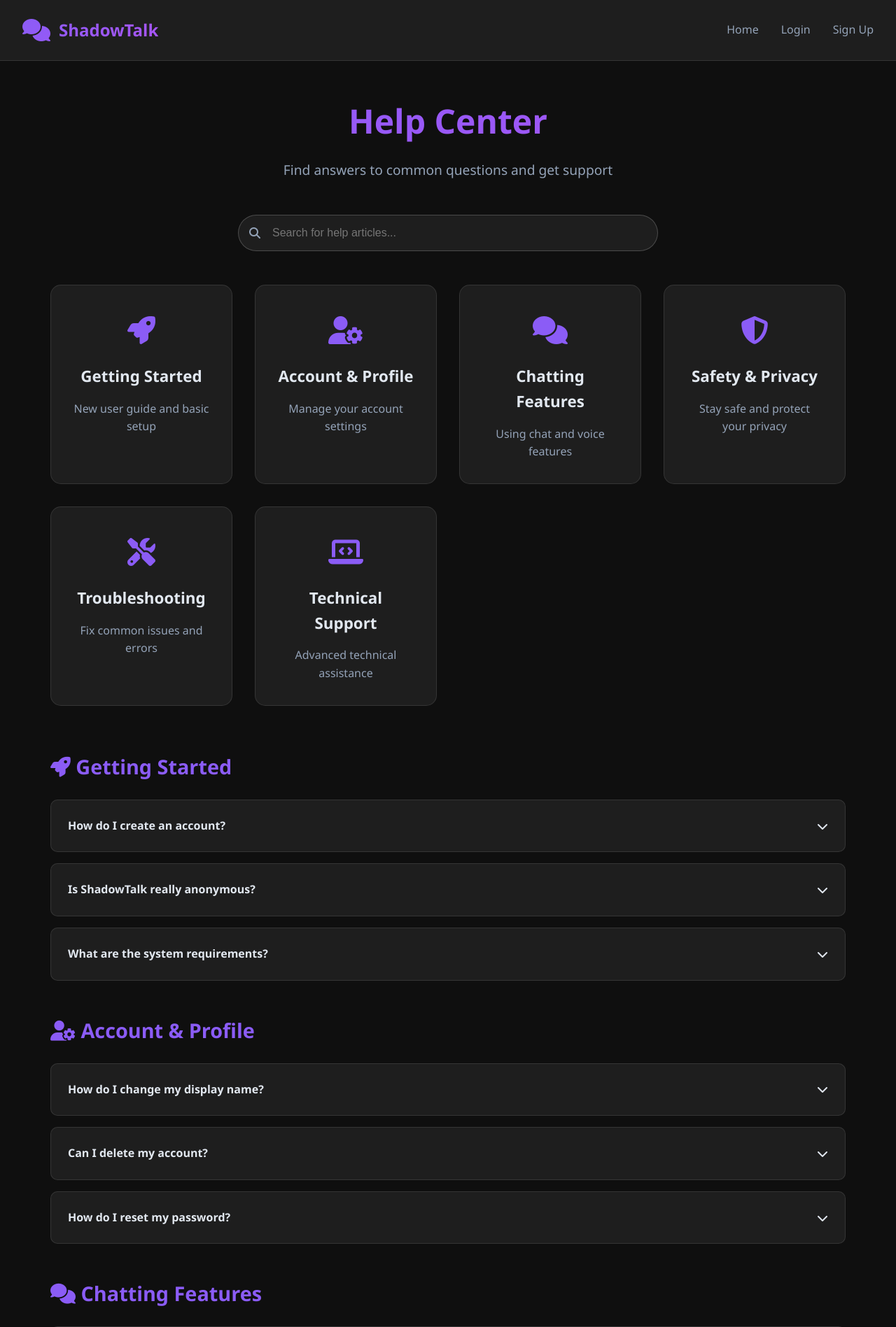
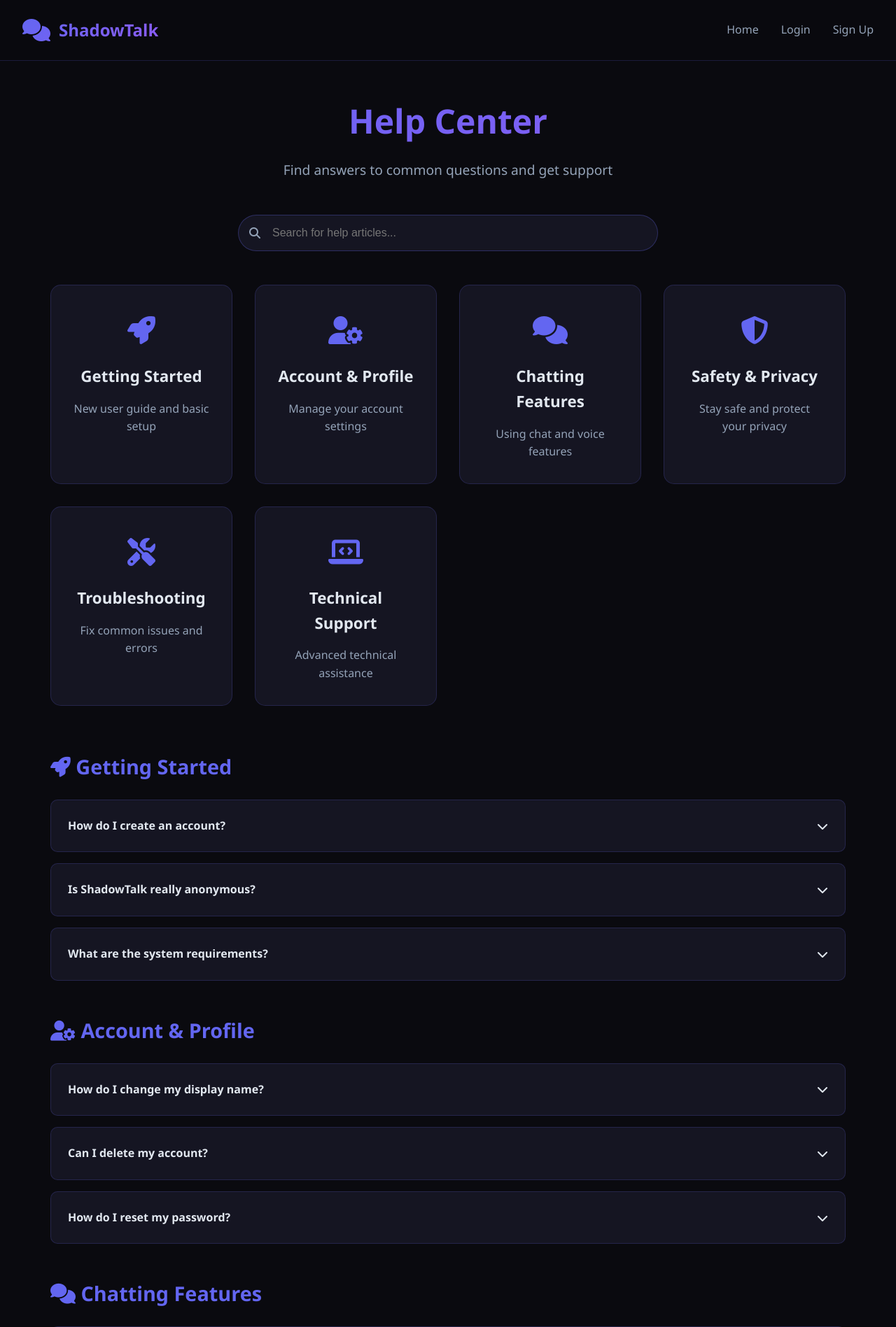
Before and after one commit to Burhan-012345/ShadowTalk, a Flask app: page /help-center in a window 1280 px wide. Shown: the top 1897 px of the page at 70% size. Run offline with Flask 3, Linux system fonts and the light colour scheme; parts of the project's set-up code (start-up, migrations or seed data) failed here and were passed over.

Commit message:
Update help_center.html

```diff
--- a/templates/service/help_center.html
+++ b/templates/service/help_center.html
@@ -16,15 +16,15 @@
       }
 
       :root {
-        --primary: #8b5cf6;
-        --primary-dark: #7c3aed;
-        --secondary: #1a1a1a;
-        --accent: #10b981;
+        --primary: #6366f1;
+        --primary-dark: #4f46e5;
+        --secondary: #0a0a0a;
+        --accent: #06d6a0;
         --text: #e2e8f0;
         --text-secondary: #94a3b8;
-        --background: #0f0f0f;
-        --card-bg: #1e1e1e;
-        --gradient: linear-gradient(135deg, #8b5cf6 0%, #a855f7 100%);
+        --background: #0a0a0f;
+        --card-bg: #151522;
+        --gradient: linear-gradient(135deg, #6366f1 0%, #8b5cf6 100%);
       }
 
       body {
@@ -39,8 +39,9 @@
         display: flex;
         justify-content: space-between;
         align-items: center;
-        background: var(--card-bg);
-        border-bottom: 1px solid rgba(255, 255, 255, 0.1);
+        background: rgba(10, 10, 15, 0.95);
+        border-bottom: 1px solid rgba(99, 102, 241, 0.2);
+        backdrop-filter: blur(10px);
       }
 
       .logo {
@@ -110,10 +111,16 @@
         width: 100%;
         padding: 1rem 1rem 1rem 3rem;
         background: var(--card-bg);
-        border: 1px solid rgba(255, 255, 255, 0.2);
+        border: 1px solid rgba(99, 102, 241, 0.3);
         border-radius: 50px;
         color: var(--text);
         font-size: 1rem;
+        transition: border-color 0.3s ease;
+      }
+
+      .search-box input:focus {
+        border-color: var(--primary);
+        outline: none;
       }
 
       .search-box i {
@@ -136,13 +143,15 @@
         padding: 2rem;
         border-radius: 15px;
         text-align: center;
-        border: 1px solid rgba(255, 255, 255, 0.1);
-        transition: transform 0.3s ease;
+        border: 1px solid rgba(99, 102, 241, 0.2);
+        transition: all 0.3s ease;
         cursor: pointer;
       }
 
       .category-card:hover {
         transform: translateY(-5px);
+        border-color: var(--primary);
+        box-shadow: 0 10px 30px rgba(99, 102, 241, 0.2);
       }
 
       .category-icon {
@@ -179,8 +188,13 @@
         padding: 1.5rem;
         border-radius: 10px;
         margin-bottom: 1rem;
-        border: 1px solid rgba(255, 255, 255, 0.1);
+        border: 1px solid rgba(99, 102, 241, 0.2);
         cursor: pointer;
+        transition: border-color 0.3s ease;
+      }
+
+      .faq-item:hover {
+        border-color: var(--primary);
       }
 
       .faq-question {
@@ -204,7 +218,7 @@
         background: var(--card-bg);
         padding: 2rem;
         border-radius: 15px;
-        border: 1px solid rgba(255, 255, 255, 0.1);
+        border: 1px solid rgba(99, 102, 241, 0.2);
       }
 
       .quick-links h2 {
@@ -224,15 +238,18 @@
         align-items: center;
         gap: 1rem;
         padding: 1rem;
-        background: #2d2d2d;
+        background: #1e1e2e;
         border-radius: 8px;
         text-decoration: none;
         color: var(--text);
-        transition: background 0.3s ease;
+        transition: all 0.3s ease;
+        border: 1px solid transparent;
       }
 
       .quick-link:hover {
-        background: #3d3d3d;
+        background: #252536;
+        border-color: var(--primary);
+        transform: translateX(5px);
       }
 
       .quick-link i {
@@ -245,7 +262,7 @@
         padding: 3rem 2rem;
         text-align: center;
         margin-top: 4rem;
-        border-top: 1px solid rgba(255, 255, 255, 0.1);
+        border-top: 1px solid rgba(99, 102, 241, 0.2);
       }
 
       .footer-content {
```
